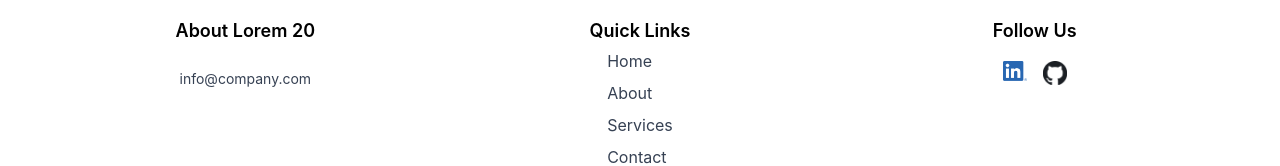
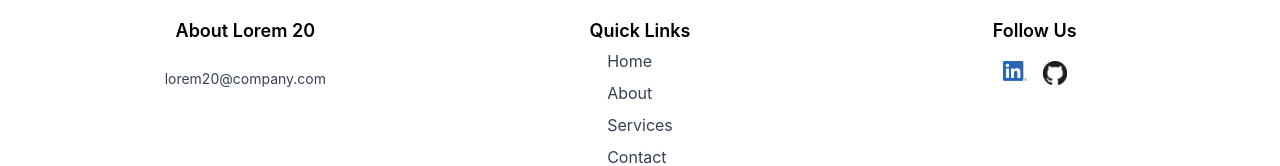
Before and after one commit to garkgodwin/gg-react-tailwind-1, a React (Vite) app: page / in a window 1280 px wide. Shown: the part 2447-2613 px from the top of the page. Built offline with nearby package versions, Linux system fonts and the light colour scheme.

Commit message:
config update

```diff
--- a/src/components/Footer.jsx
+++ b/src/components/Footer.jsx
@@ -14,7 +14,7 @@ const Footer = () => {
             <h3 className="text-lg font-semibold mb-1">About {company.name}</h3>
             <p className="text-sm">
               {company.description} <br />
-              <a href="mailto:info@company.com" className="text-teal-400">info@company.com</a>
+              <a href="mailto:info@company.com" className="text-teal-400">{company.email}</a>
             </p>
           </div>
 
```
